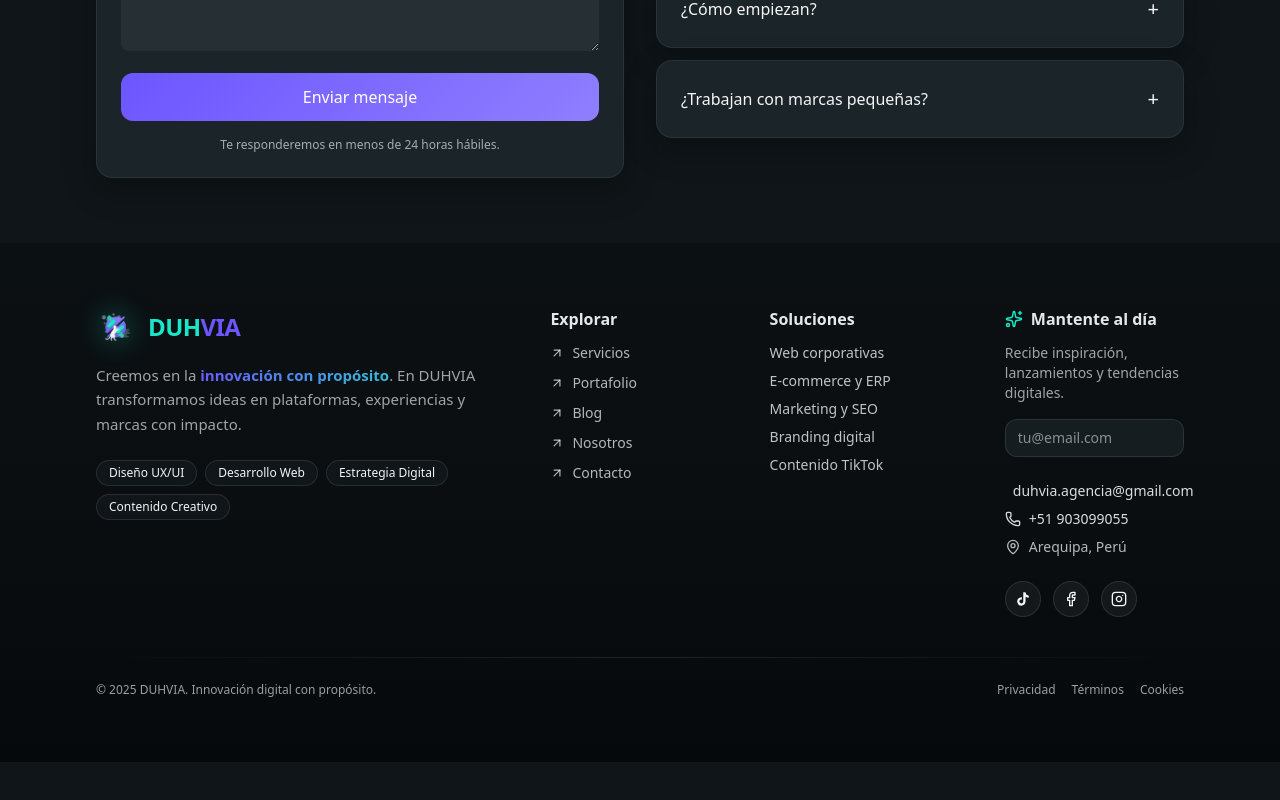
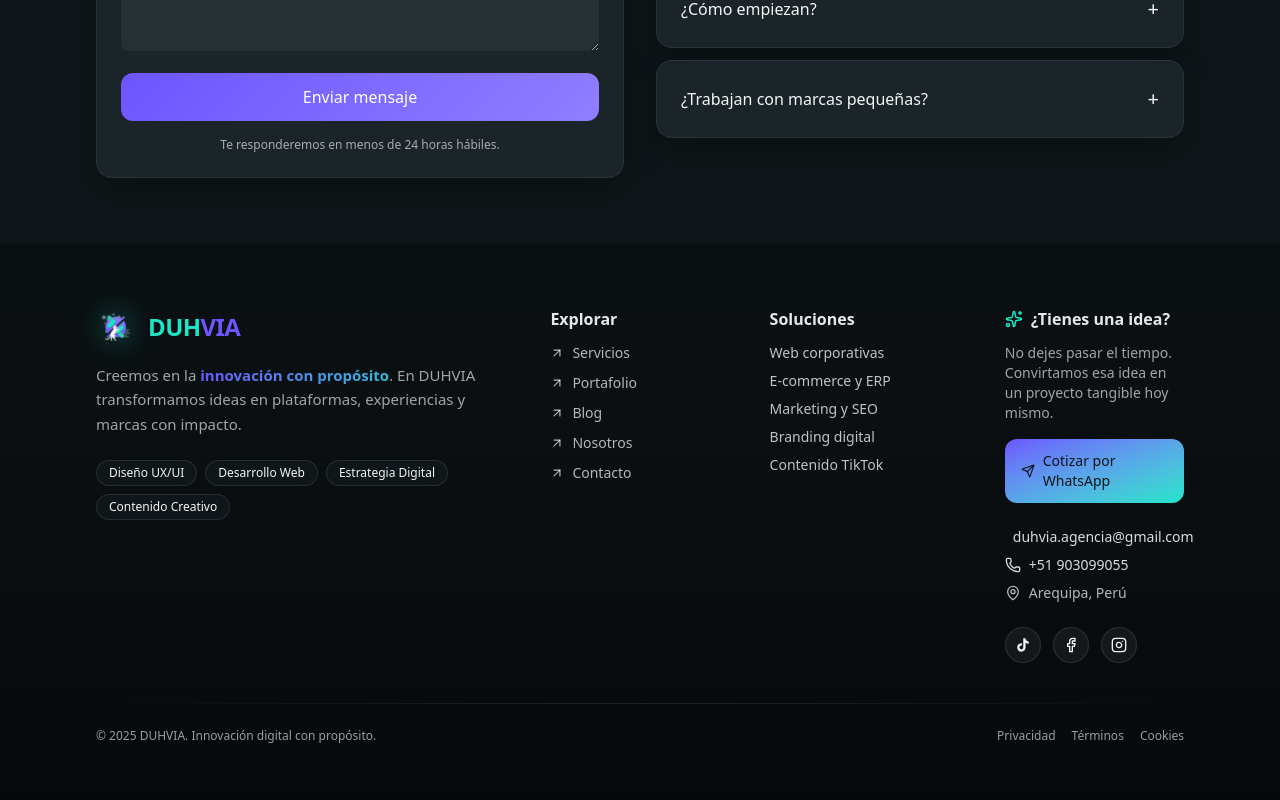
Before and after one commit to DUHVIA/duhvia-landing, a React (Vite) app: page /contacto in a window 1280 px wide. Shown: the part 634-1434 px from the top of the page. Before the commit the page ends 1396 px from the top, so only its background shows below. Built offline with nearby package versions, Linux system fonts and the light colour scheme.

Commit message:
feat(footer): replace newsletter form with WhatsApp direct CTA

```diff
--- a/src/components/Footer.tsx
+++ b/src/components/Footer.tsx
@@ -1,14 +1,8 @@
-import type { FormEvent } from "react";
 import { Mail, MapPin, Phone, Send, ArrowUpRight, Sparkles } from "lucide-react";
 import { socialLinks } from "../data/socials";
 
 export default function Footer() {
   const year = new Date().getFullYear();
-
-  const onSubscribe = (e: FormEvent<HTMLFormElement>) => {
-    e.preventDefault();
-    alert("¡Gracias! Te avisaremos de las novedades de DUHVIA ✨");
-  };
 
   return (
     <footer className="relative overflow-hidden bg-[#0a0f12]">
@@ -88,33 +82,27 @@ export default function Footer() {
               </div>
             </div>
 
-            {/* === Columna 3: Newsletter === */}
+            {/* === Columna 3: CTA WhatsApp === */}
             <div>
               <h5 className="mb-3 font-semibold flex items-center gap-2 text-white/90">
                 <Sparkles size={18} className="text-[var(--color-accent)]" />
-                Mantente al día
+                ¿Tienes una idea?
               </h5>
               <p className="subtle text-sm">
-                Recibe inspiración, lanzamientos y tendencias digitales.
+                No dejes pasar el tiempo. Convirtamos esa idea en un proyecto tangible hoy mismo.
               </p>
 
-              <form onSubmit={onSubscribe} className="mt-4">
-                <div className="flex overflow-hidden rounded-xl border border-white/10 bg-[var(--color-surface)]/70 backdrop-blur">
-                  <input
-                    type="email"
-                    required
-                    placeholder="tu@email.com"
-                    className="flex-1 bg-transparent px-3 py-2 text-sm outline-none placeholder:text-white/50"
-                  />
-                  <button
-                    type="submit"
-                    className="px-3 py-2 text-sm bg-gradient-to-br from-[var(--color-primary)] to-[var(--color-accent)] text-[var(--color-bg)] hover:brightness-110 transition flex items-center gap-2"
-                  >
-                    <Send size={16} />
-                    Enviar
-                  </button>
-                </div>
-              </form>
+              <div className="mt-4">
+                <a
+                  href={socialLinks.whatsapp.url}
+                  target="_blank"
+                  rel="noopener noreferrer"
+                  className="inline-flex w-full items-center justify-center gap-2 rounded-xl bg-gradient-to-br from-[var(--color-primary)] to-[var(--color-accent)] px-4 py-3 text-sm font-medium text-[var(--color-bg)] transition-transform hover:-translate-y-0.5 hover:brightness-110"
+                >
+                  <Send size={16} />
+                  Cotizar por WhatsApp
+                </a>
+              </div>
 
               <div className="mt-6 space-y-2 text-sm">
                 <a
@@ -124,9 +112,7 @@ export default function Footer() {
                   <Mail size={16} /> {socialLinks.email.email}
                 </a>
                 <a
-                  href={socialLinks.whatsapp.url}
-                  target="_blank"
-                  rel="noopener noreferrer"
+                  href={`tel:+51${socialLinks.whatsapp.number}`}
                   className="flex items-center gap-2 text-white/85 hover:text-accent transition"
                 >
                   <Phone size={16} /> +51 {socialLinks.whatsapp.number}
```
